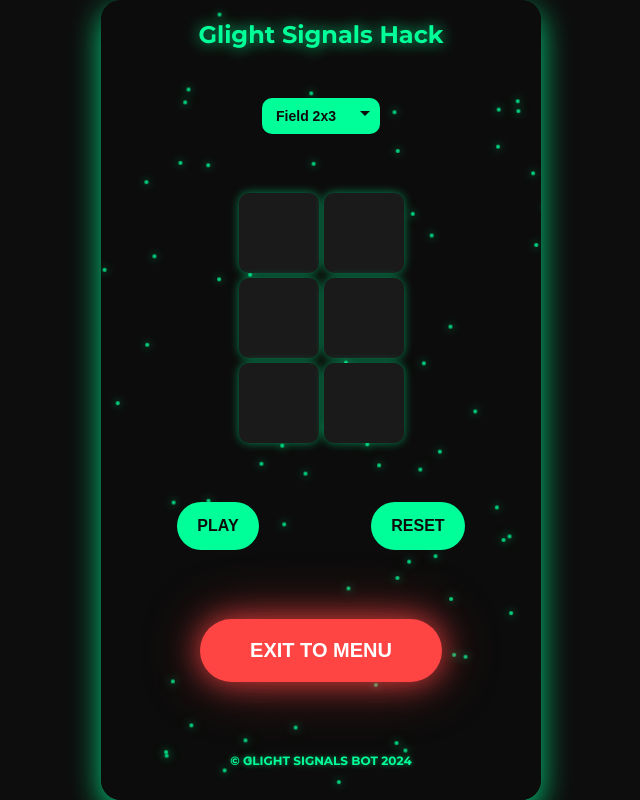
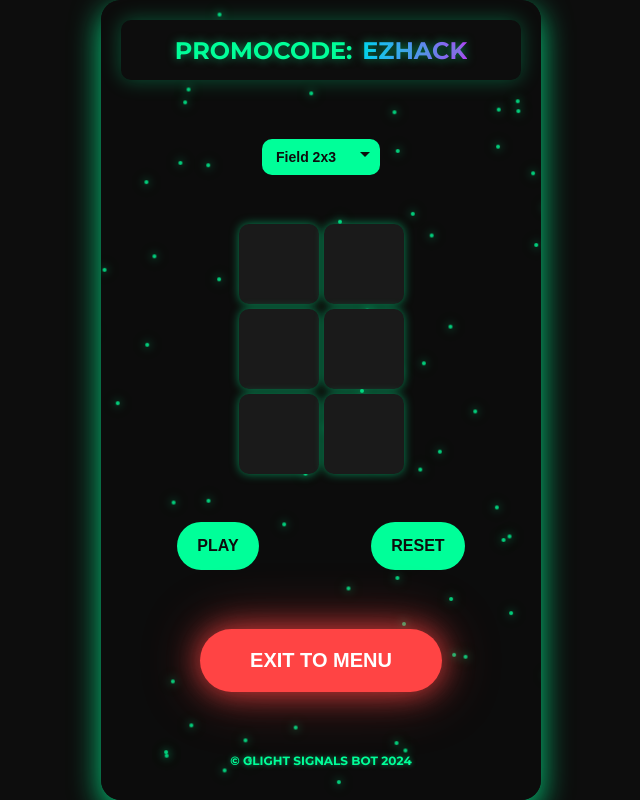
Before and after one commit to BanikGLT/JetxAPP, a Flask app: page /bombucks in a window 1280 px wide. Shown: the whole page, without its empty margins (319-959 px from the left). Run offline with Flask 3, Linux system fonts and the light colour scheme.

Commit message:
Update Bombucks.html

```diff
--- a/templates/Bombucks.html
+++ b/templates/Bombucks.html
@@ -45,10 +45,6 @@
                 padding: 15px;
             }
 
-            h1 {
-                font-size: 20px;
-            }
-
             .controls button, .exit-button button {
                 padding: 12px 18px;
                 font-size: 14px;
@@ -65,6 +61,17 @@
 
             select {
                 font-size: 12px; /* Уменьшение размера шрифта на мобильных */
+            }
+
+            /* Промокод адаптация для мобильных */
+            .promo-code {
+                flex-direction: column;
+                height: auto;
+                padding: 10px;
+            }
+
+            .promo-label, .promo-code-inner {
+                font-size: 20px;
             }
         }
 
@@ -104,13 +111,54 @@
             }
         }
 
-        h1 {
-            color: #00ff99; /* Неоновый зеленый */
-            text-align: center;
-            margin: 0;
+        /* Промокод (разделен на два элемента) */
+        .promo-code {
+            position: relative;
+            width: 100%;
+            height: 60px; /* Увеличен размер контейнера */
+            overflow: hidden;
+            background: #0d0d0d; /* Фон для промокода */
+            border-radius: 10px;
+            margin-bottom: 20px; /* Отступ снизу для разделения от остальных элементов */
+            display: flex;
+            align-items: center;
+            justify-content: center;
+            box-shadow: 0 0 20px rgba(0, 255, 153, 0.3); /* Умеренное свечение */
+        }
+
+        /* Статичный текст промокода */
+        .promo-label {
+            color: #00ff99;
             font-size: 24px;
-            text-shadow: 0 0 15px rgba(0, 255, 153, 0.8);
-            z-index: 2;
+            font-weight: bold;
+            margin-right: 10px;
+            text-shadow: 0 0 10px rgba(0, 255, 153, 0.5); /* Лёгкое свечение */
+            white-space: nowrap;
+        }
+
+        /* Промокод с плавным градиентным переливом */
+        .promo-code-inner {
+            font-size: 24px;
+            font-weight: bold;
+            background: linear-gradient(90deg, #00ff99, #00ccff, #ff00ff, #00ff99);
+            background-size: 400% 400%;
+            -webkit-background-clip: text;
+            -webkit-text-fill-color: transparent;
+            animation: subtleGradient 10s ease infinite;
+            text-shadow: 0 0 10px rgba(0, 255, 153, 0.5); /* Лёгкое свечение */
+            white-space: nowrap;
+        }
+
+        @keyframes subtleGradient {
+            0% {
+                background-position: 0% 50%;
+            }
+            50% {
+                background-position: 100% 50%;
+            }
+            100% {
+                background-position: 0% 50%;
+            }
         }
 
         .grid-wrapper {
@@ -142,6 +190,7 @@
             overflow: hidden;
             word-break: break-word; /* Перенос длинных слов */
             text-align: center; /* Выравнивание текста по центру */
+            aspect-ratio: 1 / 1; /* Обеспечение квадратной формы */
         }
 
         .cell.active {
@@ -317,6 +366,8 @@
             transition: all 0.3s ease;
         }
 
+        /* Language Selection Modal Styles */
+        /* Можно добавить стили для модального окна, если требуется */
     </style>
 </head>
 <body>
@@ -326,7 +377,13 @@
             <!-- Частицы будут добавлены с помощью JS -->
         </div>
 
-        <h1 data-i18n="title">Glight Signals Hack</h1>
+        <!-- Промокод (разделен на два элемента) -->
+        <div class="promo-code" id="promoCode">
+            <span class="promo-label" data-i18n="promo_label">PROMOCODE:</span>
+            <span class="promo-code-inner">EZHACK</span>
+        </div>
+
+        <!-- Удалён заголовок <h1> -->
 
         <div class="select-field">
             <select id="gridSizeSelect">
@@ -370,7 +427,8 @@
                 field_4x9: "Field 4x9",
                 field_5x12: "Field 5x12",
                 field_6x15: "Field 6x15",
-                next_step: "NEXT STEP"
+                next_step: "NEXT STEP",
+                promo_label: "PROMOCODE:"
             },
             ru: {
                 title: "Glight Signals Hack", // Название оставлено на английском
@@ -383,7 +441,8 @@
                 field_4x9: "Поле 4x9",
                 field_5x12: "Поле 5x12",
                 field_6x15: "Поле 6x15",
-                next_step: "ДАЛЕЕ"
+                next_step: "ДАЛЕЕ",
+                promo_label: "ПРОМОКОД:"
             }
         };
 
@@ -398,6 +457,9 @@
 
             // Установка атрибута lang в <html>
             document.documentElement.lang = lang;
+
+            // Обновление промокода
+            updatePromoCode(lang);
         }
 
         // Функция для получения текущего языка из localStorage
@@ -456,7 +518,7 @@
             "6x15": { rows: 15, cols: 6 },
         };
 
-        let currentGrid = "2x3"; // Текущая сетка
+        let currentGrid = "2x3"; // Текущая сетка по умолчанию
         let cells = []; // Все клетки
         let activeRow = gridSizes[currentGrid].rows - 1; // Начальная строка (нижняя)
         let isAnimating = false; // Флаг анимации
@@ -467,7 +529,7 @@
             const size = gridSizes[sizeKey];
             activeRow = size.rows - 1; // Начинаем с нижней строки
 
-            const availableHeight = window.innerHeight * 0.6; // 60% высоты экрана
+            const availableHeight = window.innerHeight * 0.4; // 40% высоты экрана для сетки
             const cellSize = Math.min(80, Math.floor(availableHeight / size.rows) - 5); // Автоматический расчет размера ячеек
 
             gridContainer.style.gridTemplateColumns = `repeat(${size.cols}, ${cellSize}px)`;
@@ -475,7 +537,7 @@
 
             cells = [];
 
-            for (let i = 0;  i < size.cols * size.rows; i++) {
+            for (let i = 0; i < size.cols * size.rows; i++) {
                 const cell = document.createElement('div');
                 cell.classList.add('cell');
                 cell.style.width = `${cellSize}px`;
@@ -617,6 +679,7 @@
             resetGame();
             createGrid(currentGrid);
             saveGameState(); // Сохранение состояния при изменении сетки
+            saveGridSize(currentGrid); // Сохранение выбранного размера сетки
         });
 
         /* Предотвращение увеличения изображения при двойном нажатии (на мобильных устройствах) */
@@ -642,6 +705,7 @@
                 if (gridSizes[gameState.currentGrid]) {
                     currentGrid = gameState.currentGrid;
                     createGrid(currentGrid);
+                    gridSizeSelect.value = currentGrid; // Установка выбранного значения в селекте
                     gameState.cells.forEach((isActive, index) => {
                         if (isActive && index < cells.length) {
                             addSignal(cells[index]);
@@ -650,29 +714,57 @@
                     });
                     activeRow = gameState.activeRow;
                 }
+            } else {
+                // Если состояние игры не сохранено, установить размер сетки по умолчанию
+                currentGrid = "2x3";
+                gridSizeSelect.value = currentGrid;
+                createGrid(currentGrid);
             }
         }
 
-        // Обработка событий видимости страницы для сохранения/загрузки состояния
-        document.addEventListener('visibilitychange', () => {
-            if (document.hidden) {
-                // Сохранение состояния при сворачивании
-                saveGameState();
+        // Функция для сохранения выбранного размера сетки в localStorage
+        function saveGridSize(sizeKey) {
+            localStorage.setItem('selectedGridSize', sizeKey);
+        }
+
+        // Функция для загрузки выбранного размера сетки из localStorage
+        function loadGridSize() {
+            const savedSize = localStorage.getItem('selectedGridSize');
+            if (savedSize && gridSizes[savedSize]) {
+                return savedSize;
+            }
+            return "2x3"; // Размер сетки по умолчанию
+        }
+
+        // Функция для обновления промокода
+        function updatePromoCode(lang) {
+            const promoLabel = document.querySelector('.promo-label');
+            const promoInner = document.querySelector('.promo-code-inner');
+            if (lang === 'ru') {
+                promoLabel.textContent = translations[lang].promo_label;
+                promoInner.textContent = "EZHACK"; // Промокод остаётся без перевода
             } else {
-                // Загрузка состояния при разворачивании
-                loadGameState();
+                promoLabel.textContent = translations[lang].promo_label;
+                promoInner.textContent = "EZHACK"; // Промокод остаётся без перевода
             }
-        });
+        }
 
-        // Применение перевода и инициализация при загрузке страницы
+        // Функция для применения перевода и инициализации при загрузке страницы
         window.onload = () => {
             const currentLang = getCurrentLanguage();
             applyTranslations(currentLang);
+            const savedGridSize = loadGridSize();
+            currentGrid = savedGridSize;
+            gridSizeSelect.value = currentGrid;
             createGrid(currentGrid);
             createParticles(150); // Увеличение числа частиц для заполнения экрана
             loadGameState(); // Загрузка сохранённого состояния игры
         };
 
+        // Функция для сохранения состояния игры при закрытии страницы или обновлении
+        window.onbeforeunload = () => {
+            saveGameState();
+        };
     </script>
 </body>
 </html>
```
